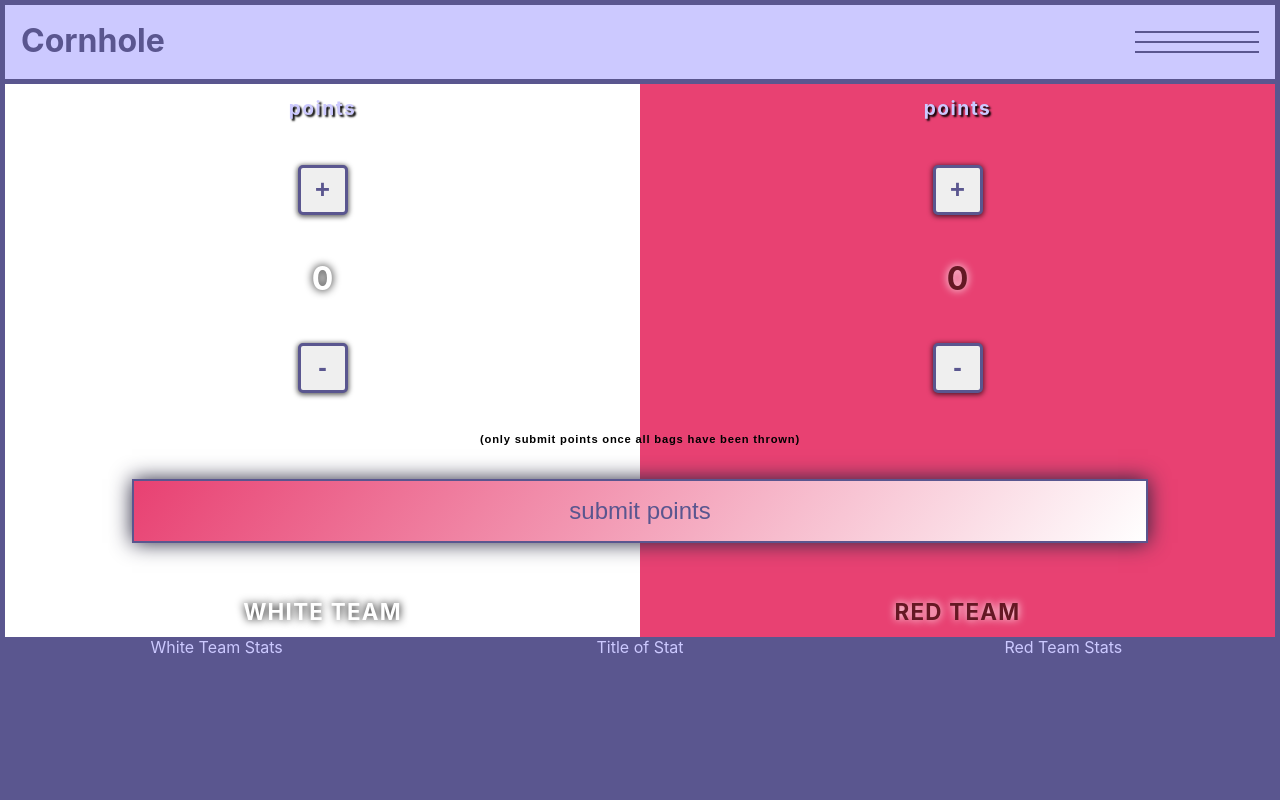
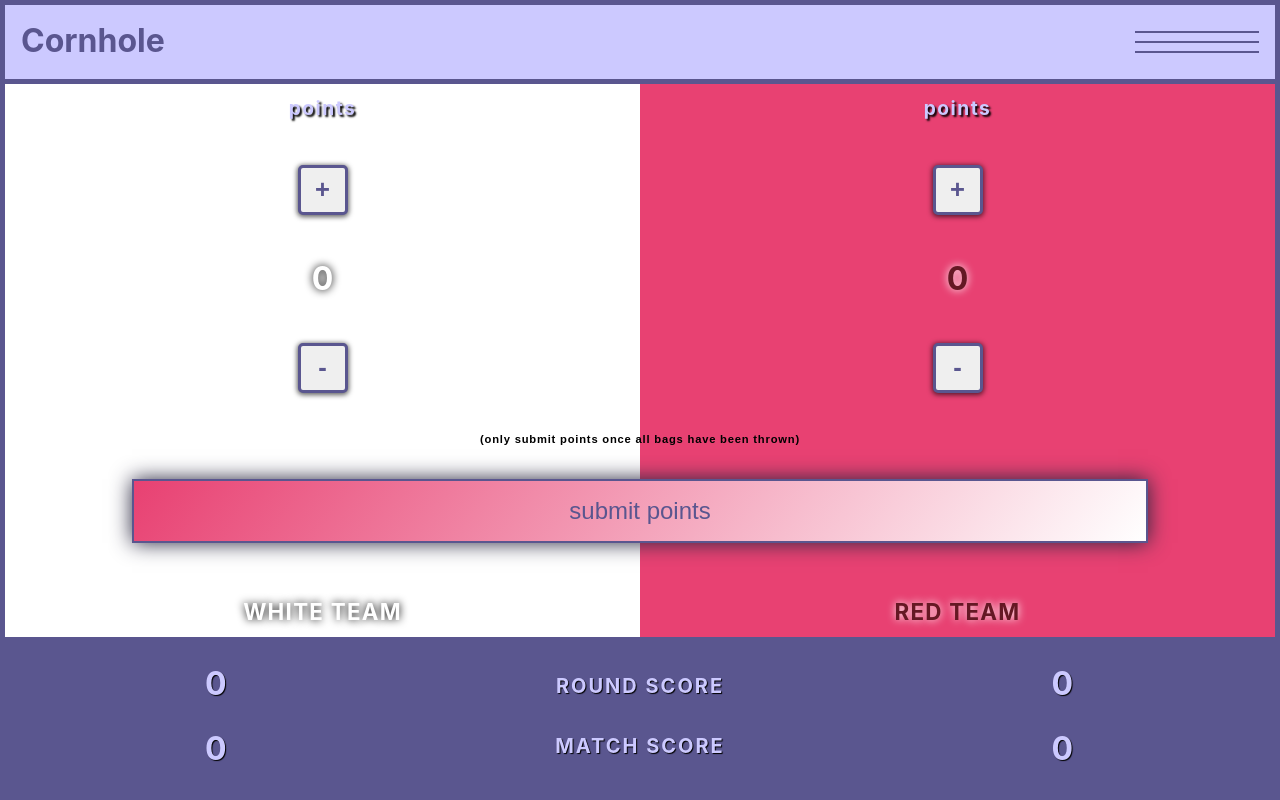
Before and after one commit to CodingDatum/cornhole-counter, a React (Create React App) app: page / in a window 1280 px wide. Built offline with nearby package versions, Linux system fonts and the light colour scheme.

Commit message:
setup basic footer with basic layout

```diff
--- a/src/components/Footer/Footer.js
+++ b/src/components/Footer/Footer.js
@@ -6,9 +6,18 @@ const Footer = props => {
     return(
         <div className={styles["footer-container"]}>
             <button className={styles["submit-round-button"]}>submit points</button>
-            <div>White Team Stats</div>
-            <div>Title of Stat</div>
-            <div>Red Team Stats</div>
+            <div className={styles["stats"]}>
+                <span>0</span>
+                <span>0</span>
+            </div>
+            <div className={styles["stat-title"]}>
+                <span>ROUND SCORE</span>
+                <span>MATCH SCORE</span>
+            </div>
+            <div className={styles["stats"]}>
+                <span>0</span>
+                <span>0</span>
+            </div>
         </div>
     )
 };
--- a/src/components/Footer/Footer.module.css
+++ b/src/components/Footer/Footer.module.css
@@ -39,3 +39,17 @@
     transform: translateX(-50%);
     width: 50vw;
 }
+
+.stat-title, .stats{
+    display: flex;
+    flex-direction: column;
+    justify-content: space-evenly;
+    font-size: 1.25rem;
+    letter-spacing: 2px;
+    font-weight: bold;
+    text-shadow: 1px 1px 1px black;
+}
+
+.stats{
+    font-size: 2rem;
+}
```
